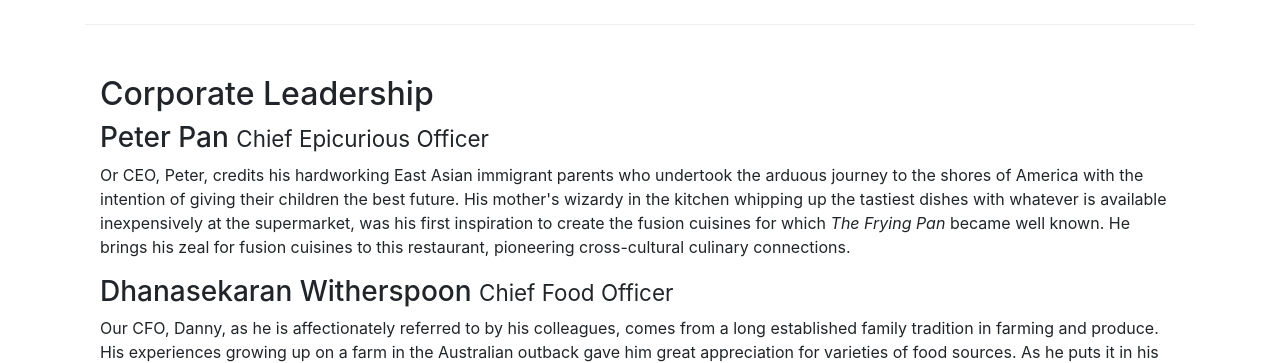
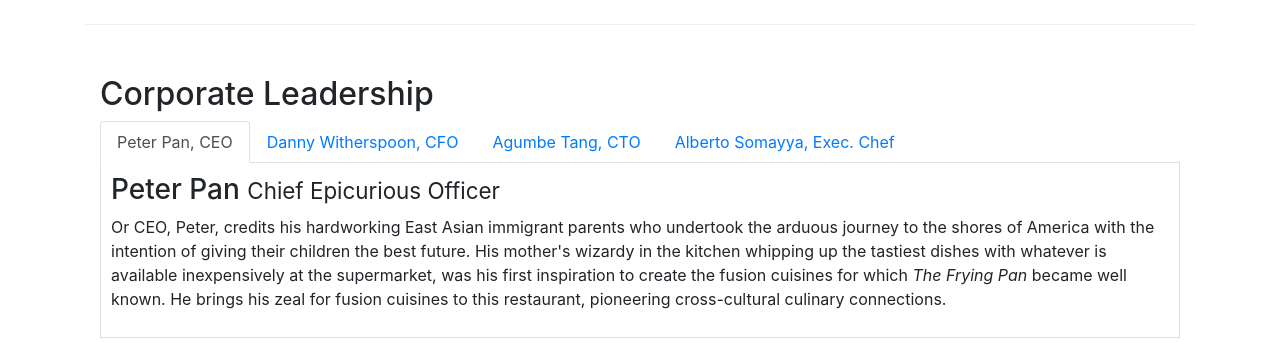
Before and after one commit to Otaiki1/bootstrap, a website: page aboutus.html in a window 1280 px wide. Shown: the part 840-1203 px from the top of the page. Drawn offline with nearby package versions, Linux system fonts and the light colour scheme.

Commit message:
tabs for the about page

```diff
--- a/aboutus.html
+++ b/aboutus.html
@@ -76,14 +76,51 @@
         <div class="row row-content">
             <div class="col-md-12">
                 <h2>Corporate Leadership</h2>
+
+                <ul class="nav nav-tabs">
+                    <li class="nav-item">
+                        <a class="nav-link active" href="#peter" role="tab" data-toggle="tab">
+                            Peter Pan, CEO
+                        </a>
+                    </li>
+                    <li class="nav-item">
+                        <a class="nav-link" href="#danny" role="tab" data-toggle="tab">
+                            Danny Witherspoon, CFO
+                        </a>
+                    </li>
+                    <li class="nav-item">
+                        <a class="nav-link" href="#agumbe" role="tab" data-toggle="tab">
+                            Agumbe Tang, CTO
+                        </a>
+                    </li>
+                    <li class="nav-item">
+                        <a class="nav-link" href="#alberto" role="tab" data-toggle="tab">
+                            Alberto Somayya, Exec. Chef
+                        </a>
+                    </li>
+                </ul>
+
+                <div class="tab-content">
+                    <div role="tabpanel" class="tab-pane fade show active" id="peter">
                         <h3>Peter Pan <small>Chief Epicurious Officer</small></h3>
                         <p class="d-none d-sm-block d-md-block">Or CEO, Peter, credits his hardworking East Asian immigrant parents who undertook the arduous journey to the shores of America with the intention of giving their children the best future. His mother's wizardy in the kitchen whipping up the tastiest dishes with whatever is available inexpensively at the supermarket, was his first inspiration to create the fusion cuisines for which <em>The Frying Pan</em> became well known. He brings his zeal for fusion cuisines to this restaurant, pioneering cross-cultural culinary connections.</p>
+                    </div>
+
+                    <div role="tabpanel" class="tab-pane fade" id="danny">
                         <h3>Dhanasekaran Witherspoon <small>Chief Food Officer</small></h3>
                         <p class="d-none d-sm-block d-md-block">Our CFO, Danny, as he is affectionately referred to by his colleagues, comes from a long established family tradition in farming and produce. His experiences growing up on a farm in the Australian outback gave him great appreciation for varieties of food sources. As he puts it in his own words, <em>Everything that runs, wins, and everything that stays, pays!</em></p>
+                    </div>
+
+                    <div role="tabpanel" class="tab-pane fade" id="agumbe">
                         <h3>Agumbe Tang <small>Chief Taste Officer</small></h3>
                         <p class="d-none d-sm-block d-md-block">Blessed with the most discerning gustatory sense, Agumbe, our CTO, personally ensures that every dish that we serve meets his exacting tastes. Our chefs dread the tongue lashing that ensues if their dish does not meet his exacting standards. He lives by his motto, <em>You click only if you survive my lick.</em></p>
+                    </div>
+
+                    <div role="tabpanel" class="tab-pane fade" id="alberto">
                         <h3>Alberto Somayya <small>Executive Chef</small></h3>
                         <p class="d-none d-sm-block d-md-block">Award winning three-star Michelin chef with wide International experience having worked closely with whos-who in the culinary world, he specializes in creating mouthwatering Indo-Italian fusion experiences. He says, <em>Put together the cuisines from the two craziest cultures, and you get a winning hit! Amma Mia!</em></p>
+                    </div>
+                </div>
             </div>
        </div>
        <div class="row row-content">
--- a/css/styles.css
+++ b/css/styles.css
@@ -35,6 +35,9 @@ body {
 .navbar-dark {
     background-color: #512DA8;
 }
-.yell{
-    background-color: gold;
+.tab-content{
+    border-left: 1px solid #ddd;
+    border-right: 1px solid #ddd;
+    border-bottom: 1px solid #ddd;
+    padding: 10px;
 }
```
Also changed, not shown: index.html (+1 -1 lines). Lines whose indentation alone changed are shown as unchanged.
